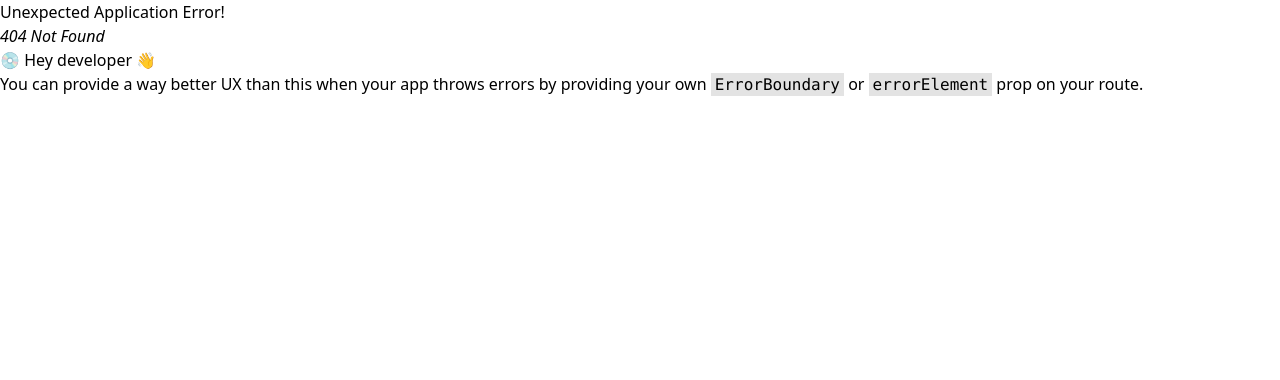
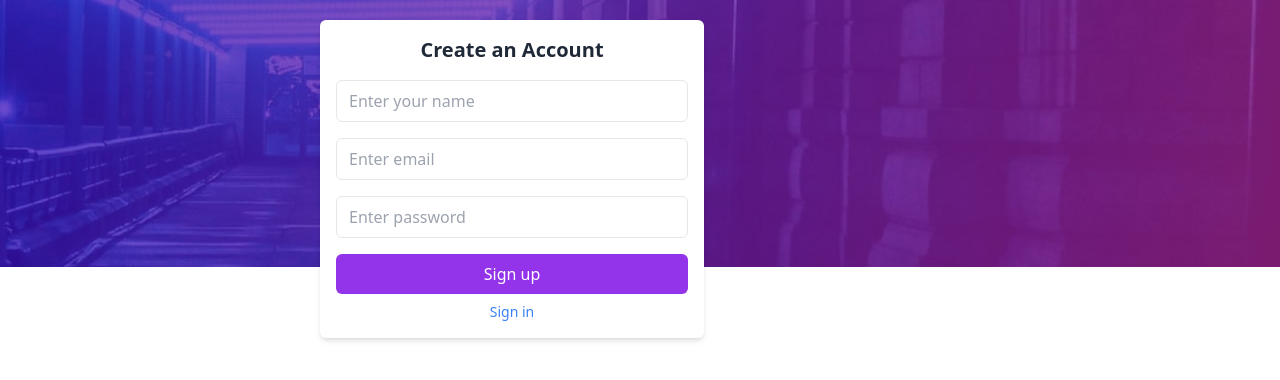
Before and after one commit to Najamulhassan3383/todo_app, a React (Vite) app in the folder todo_app_frontend/: page /signup in a window 1280 px wide. Before the commit this address had no page. Shown: the top 380 px of the page. Built offline with nearby package versions, Linux system fonts and the light colour scheme.

Commit message:
added react router to the frontend

```diff
--- a/todo_app_frontend/src/App.jsx
+++ b/todo_app_frontend/src/App.jsx
@@ -7,43 +7,41 @@ import { useContext } from "react";
 import { DragDropContext, Droppable, Draggable } from "react-beautiful-dnd";
 import axios from "axios";
 import Loader from "./components/Loader";
+import { Outlet } from "react-router-dom";
 import SignIn from "./components/SignIn";
 import SignUpForm from "./components/SignUpForm";
 
 function App() {
-  // const { data, setData, baseUrl } = useContext(AppStateContext);
-  // // console.log(data);
-  // const [loading, setLoading] = useState(true);
+  const { data, setData, baseUrl } = useContext(AppStateContext);
+  // console.log(data);
+  const [loading, setLoading] = useState(true);
   // const [error, setError] = useState(false);
 
-  // useEffect(() => {
-  //   axios.get(baseUrl).then((response) => {
-  //     setData(response.data.data);
+  useEffect(() => {
+    axios.get(baseUrl).then((response) => {
+      setData(response.data.data);
 
-  //     setLoading(false);
-  //   });
-  // }, []);
+      setLoading(false);
+    });
+  }, []);
 
-  // function onDragEnd(result) {
-  //   if (!result.destination) {
-  //     return;
-  //   }
-  //   const newItems = [...data];
-  //   const [removed] = newItems.splice(result.source.index, 1);
-  //   newItems.splice(result.destination.index, 0, removed);
-  //   setData(newItems);
-  // }
+  function onDragEnd(result) {
+    if (!result.destination) {
+      return;
+    }
+    const newItems = [...data];
+    const [removed] = newItems.splice(result.source.index, 1);
+    newItems.splice(result.destination.index, 0, removed);
+    setData(newItems);
+  }
 
   return (
-    // <div className="bg-white h-screen w-screen flex justify-center items-center bg-VeryLightGrey ">
-    //   <div className="absolute top-0 left-0 right-0 z-0 h-2/5 w-full">
-    //     <img src={desktop_dark_bg} alt="background" />
-    //   </div>
-    <>
-      <SignIn />
-      <SignUpForm />
-    </>
-    /* <div className="w-2/4 h-full bg-black z-10 bg-transparent mt-10">
+    <div className="bg-white h-screen w-screen flex justify-center items-center bg-VeryLightGrey ">
+      <div className="absolute top-0 left-0 right-0 z-0 h-2/5 w-full">
+        <img src={desktop_dark_bg} alt="background" />
+      </div>
+
+      <div className="w-2/4 h-full bg-black z-10 bg-transparent mt-10">
         <Hero />
         {loading ? (
           <Loader />
@@ -78,9 +76,9 @@ function App() {
               )}
             </Droppable>
           </DragDropContext>
-        )} */
-    /* </div> */
-    // </div>
+        )}
+      </div>
+    </div>
   );
 }
 
--- /dev/null
+++ b/todo_app_frontend/src/Layout.jsx
@@ -0,0 +1,17 @@
+import { Outlet } from "react-router-dom";
+import desktop_dark_bg from "./images/bg-desktop-dark.jpg";
+
+function Layout() {
+  return (
+    <div className="bg-white h-screen w-screen flex justify-center items-center bg-VeryLightGrey ">
+      <div className="absolute top-0 left-0 right-0 z-0 h-2/5 w-full">
+        <img src={desktop_dark_bg} alt="background" />
+      </div>
+      <div className="w-2/4 h-full bg-black z-10 bg-transparent mt-10">
+        <Outlet />
+      </div>
+    </div>
+  );
+}
+
+export default Layout;
--- a/todo_app_frontend/src/components/SignIn.jsx
+++ b/todo_app_frontend/src/components/SignIn.jsx
@@ -1,4 +1,5 @@
 import React from "react";
+import { NavLink } from "react-router-dom";
 
 function SignIn() {
   return (
@@ -52,9 +53,9 @@ function SignIn() {
       </button>
       <p className="text-gray-600 text-sm text-center mt-2">
         No account?{" "}
-        <a href="#" className="text-blue-500">
+        <NavLink to="signup" className="text-blue-500">
           Sign up
-        </a>
+        </NavLink>
       </p>
     </div>
   );
--- a/todo_app_frontend/src/components/SignUpForm.jsx
+++ b/todo_app_frontend/src/components/SignUpForm.jsx
@@ -1,4 +1,5 @@
 import React from "react";
+import { NavLink } from "react-router-dom";
 
 const SignUpForm = () => {
   return (
@@ -30,6 +31,11 @@ const SignUpForm = () => {
       <button className="bg-purple-600 text-white rounded-md py-2 px-4 w-full transition duration-300 ease-in-out hover:bg-purple-700">
         Sign up
       </button>
+      <div className="text-gray-600 text-sm text-center mt-2">
+        <NavLink to="/" className="text-blue-500 ">
+          Sign in
+        </NavLink>
+      </div>
     </div>
   );
 };
```
Also changed, not shown: todo_app_frontend/src/main.jsx (+16 -2 lines).
